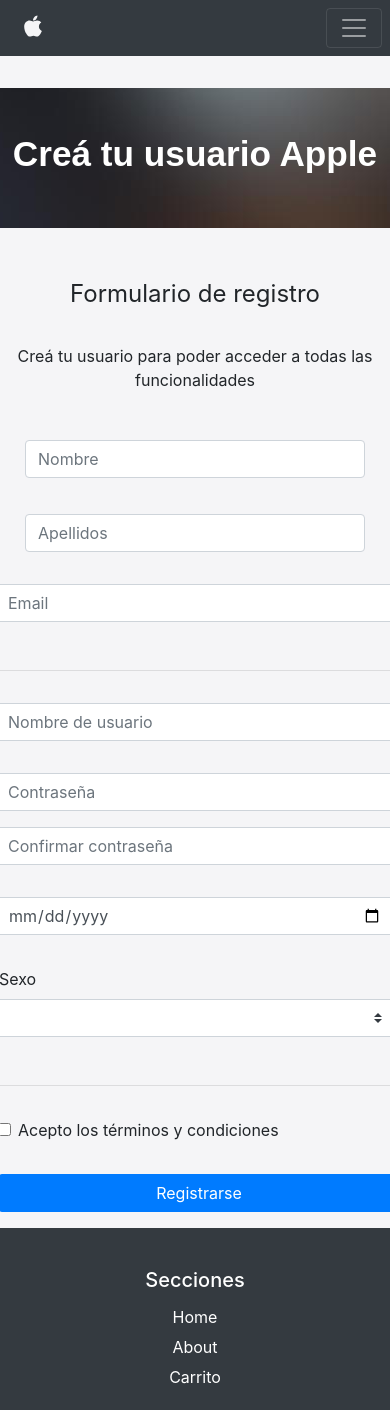
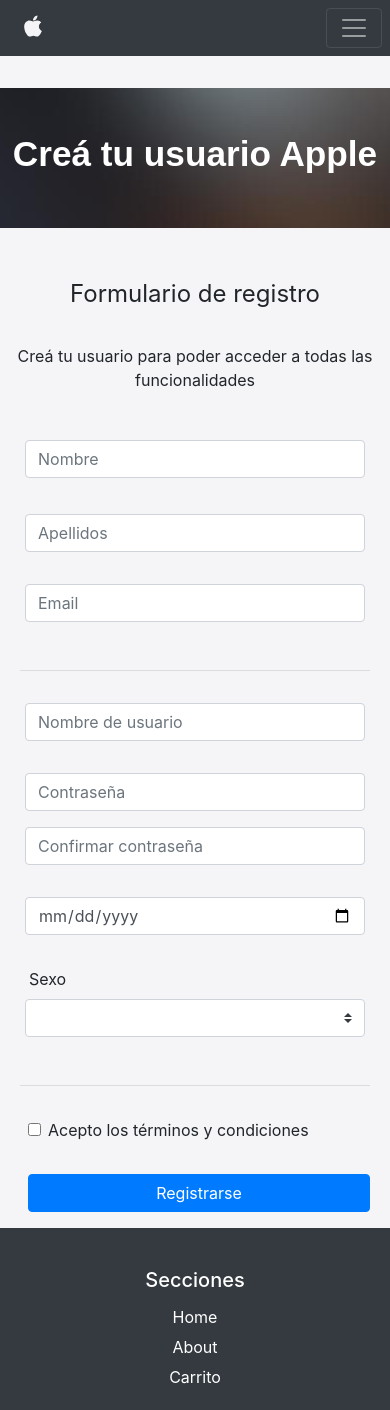
Before and after one commit to karo18delgado/Proyecto-Final-RollingCode, a React (Create React App) app: page /register in a window 390 px wide. Shown: the top 1410 px of the page. Built offline with nearby package versions, Linux system fonts and the light colour scheme; a web font is replaced by a local one.

Commit message:
arreglo anchos formulario de registro

```diff
--- a/src/assets/register.css
+++ b/src/assets/register.css
@@ -103,18 +103,18 @@
   margin-bottom: 2rem;
 }
 
-@media only screen and (max-width: 645px) {
+@media only screen and (max-width: 990px) {
   .container-row {
-    width: 400px;
+    width: 340px;
   }
   .container-row-form {
-    width: 410px;
+    width: 350px;
   }
   .name-div {
-    width: 400px;
+    width: 340px;
   }
   .lastname-div {
-    width: 400px;
+    width: 340px;
     margin-top: 20px;
     margin-left: 0px;
   }
```
